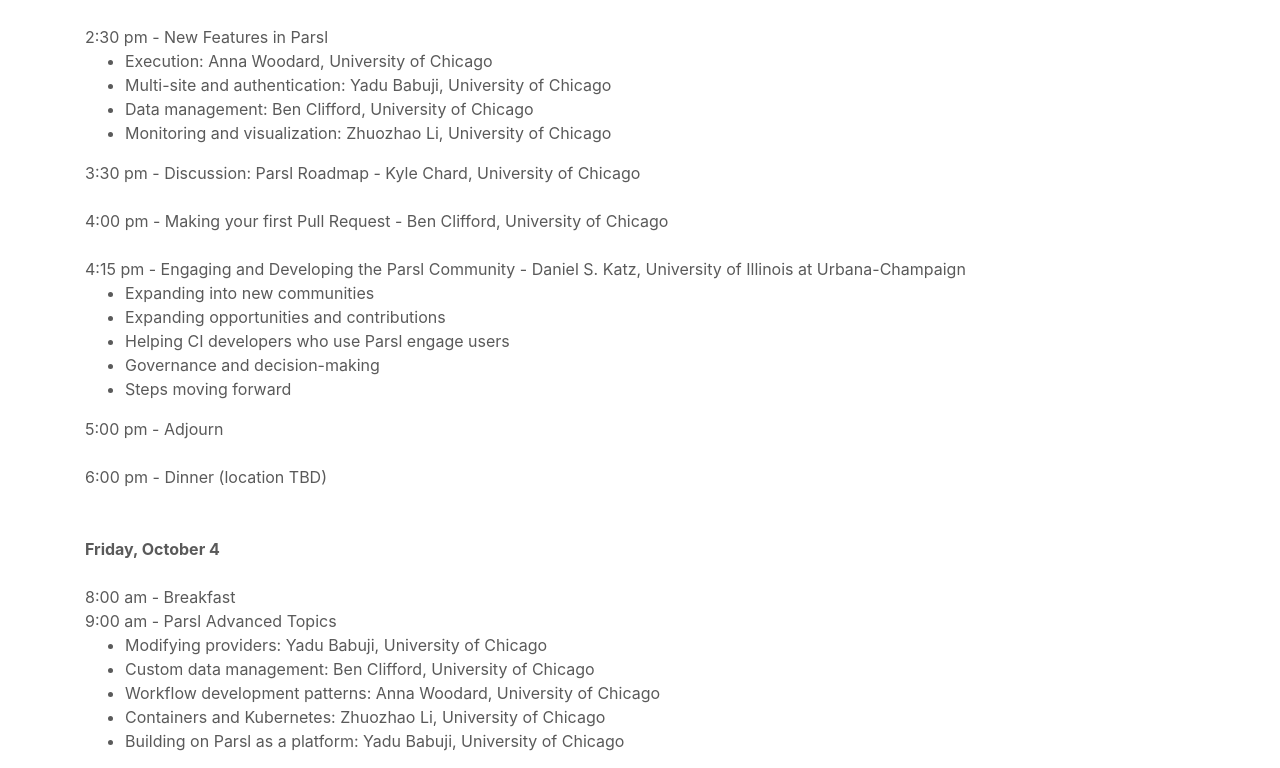
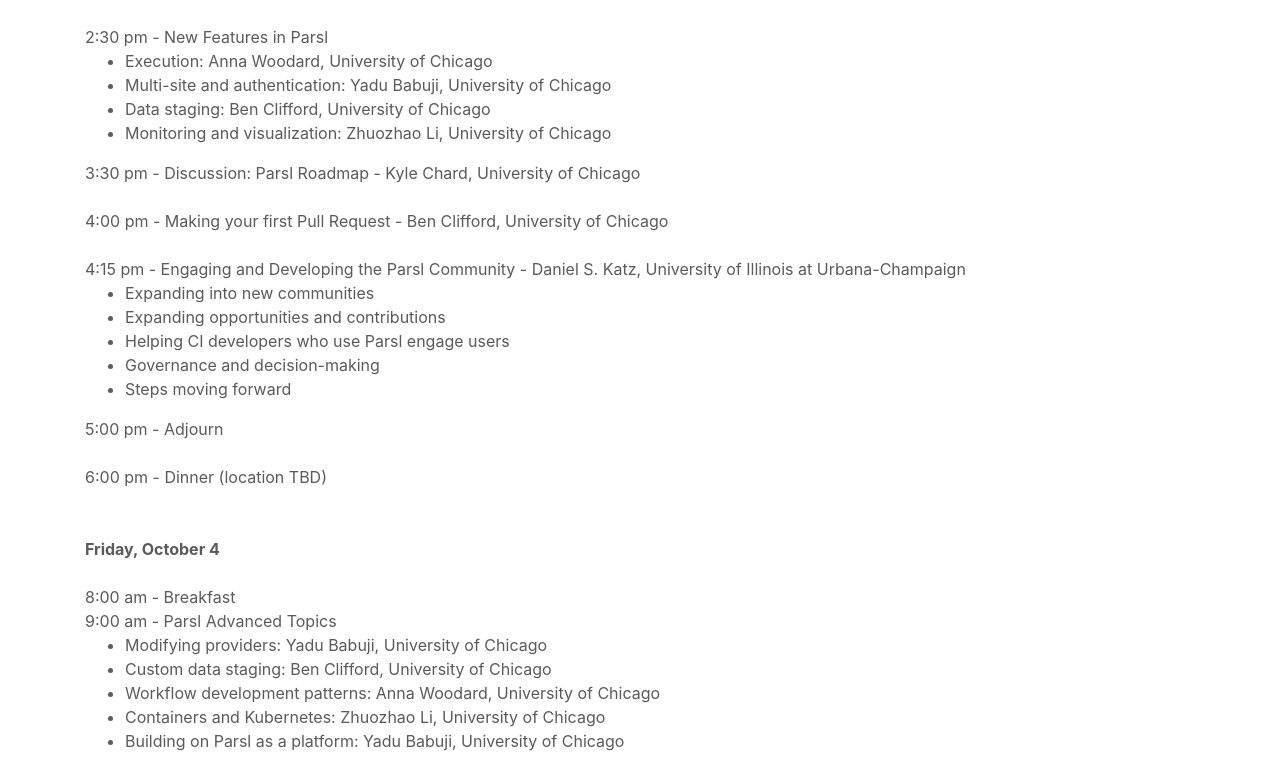
Before and after one commit to Parsl/parsl.github.io, a Jekyll site: the page built from parslfest.html, in a window 1280 px wide and 1400 px high, scrolled down 1175 px. Shown: the part 161-929 px from the top of the window. Built offline with Jekyll 4.4.1, drawn with Linux system fonts in a browser that asks for light colours.

Commit message:
adjust talk titles

```diff
--- a/parslfest.html
+++ b/parslfest.html
@@ -87,7 +87,7 @@
       <ul>
         <li>Execution: Anna Woodard, University of Chicago</li>
         <li>Multi-site and authentication: Yadu Babuji, University of Chicago</li>
-        <li>Data management: Ben Clifford, University of Chicago</li>
+        <li>Data staging: Ben Clifford, University of Chicago</li>
         <li>Monitoring and visualization: Zhuozhao Li, University of Chicago</li>
       </ul>
 
@@ -117,7 +117,7 @@
       9:00 am - Parsl Advanced Topics <br />
       <ul>
         <li>Modifying providers: Yadu Babuji, University of Chicago</li>
-        <li>Custom data management: Ben Clifford, University of Chicago</li>
+        <li>Custom data staging: Ben Clifford, University of Chicago</li>
         <li>Workflow development patterns: Anna Woodard, University of Chicago</li>
         <li>Containers and Kubernetes: Zhuozhao Li, University of Chicago</li>
         <li>Building on Parsl as a platform: Yadu Babuji, University of Chicago</li>
```
